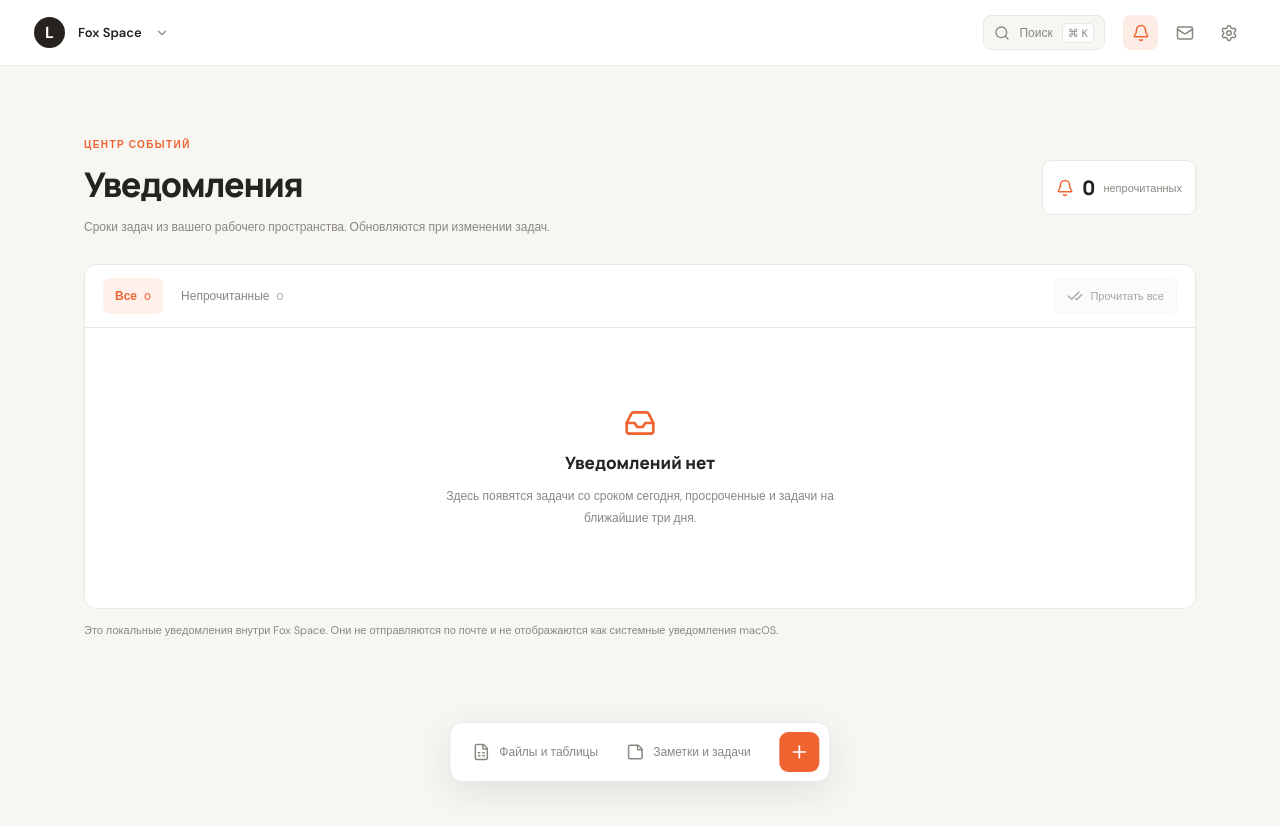
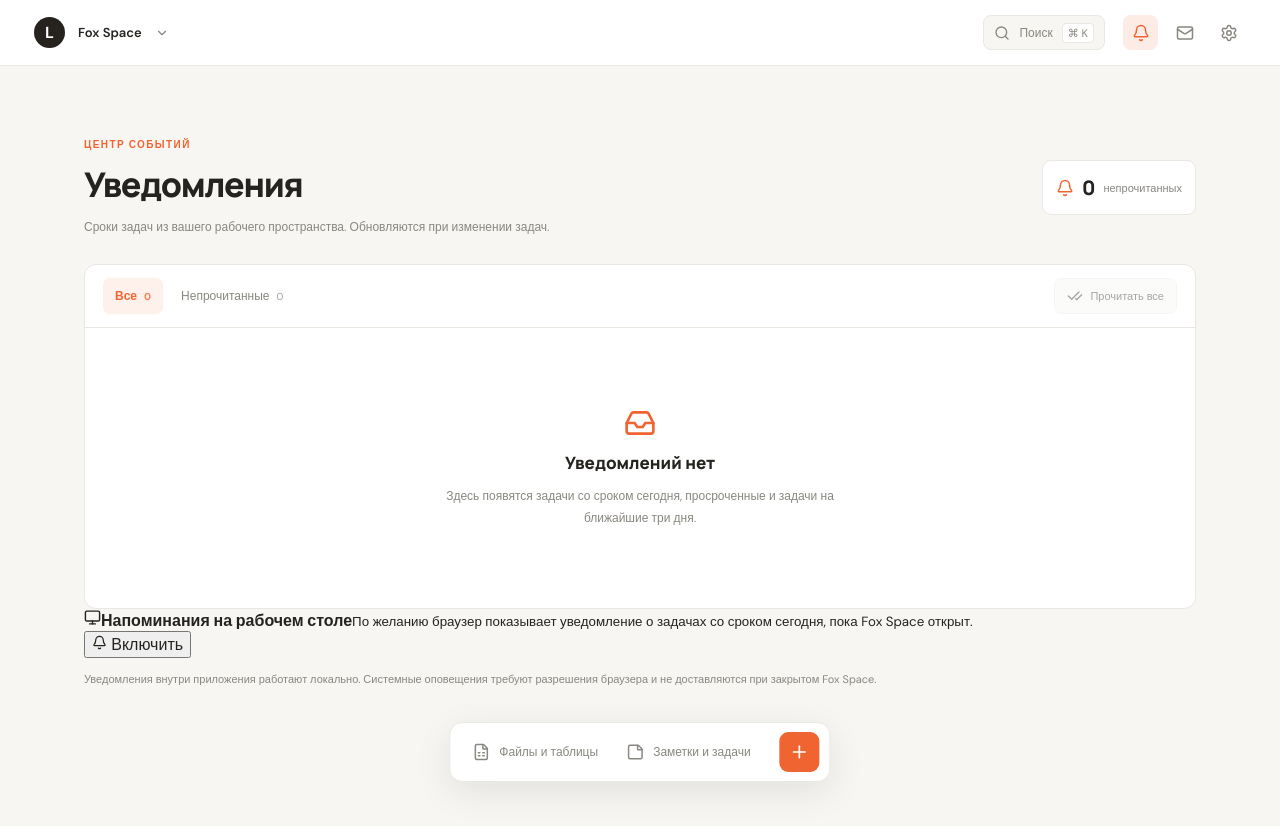
Before and after one commit to liseya-studio/foxspace, a React (Vite) app: page / in a window 1280 px wide. Both pictures are taken after a click on the button 1140 px from the left and 32 px from the top of the page. Shown: the top 826 px of the page. Before the commit the page ends 800 px from the top, so only its background shows below. Built offline with nearby package versions, Linux system fonts and the light colour scheme.

Commit message:
feat(notifications): optional desktop reminder settings and permission messaging

```diff
--- a/src/features/notifications/NotificationCenter.tsx
+++ b/src/features/notifications/NotificationCenter.tsx
@@ -1,6 +1,6 @@
 import { useEffect, useMemo, useState } from "react";
-import { Bell, CheckCheck, Clock3, CalendarDays, AlertCircle, Check, RotateCcw, ArrowUpRight, Inbox } from "lucide-react";
-import { listNotifications, markAllNotifications, markNotification, snoozeNotification, type LocalNotification } from "./data";
+import { Bell, CheckCheck, Clock3, CalendarDays, AlertCircle, Check, RotateCcw, ArrowUpRight, Inbox, Monitor, BellOff } from "lucide-react";
+import { listNotifications, markAllNotifications, markNotification, snoozeNotification, enableDesktopReminders, disableDesktopReminders, getReminderPreferences, type LocalNotification } from "./data";
 
 type Props={onOpenTask:(taskId:string)=>void};
 type Filter="all"|"unread";
@@ -8,6 +8,7 @@ const category:Record<LocalNotification["kind"],string>={overdue:"Просроч
 export default function NotificationCenter({onOpenTask}:Props){
   const [version,setVersion]=useState(0);
   const [filter,setFilter]=useState<Filter>("all");
+  const [permissionMessage,setPermissionMessage]=useState("");
   useEffect(()=>{
     const refresh=()=>setVersion(v=>v+1);
     window.addEventListener("fox-notifications-updated",refresh);
@@ -31,6 +32,8 @@ export default function NotificationCenter({onOpenTask}:Props){
       {!visible.length&&<div className="fox-comm-empty"><Inbox size={32}/><h2>{filter==="unread"?"Всё прочитано":"Уведомлений нет"}</h2><p>{filter==="unread"?"Новых уведомлений пока нет.":"Здесь появятся задачи со сроком сегодня, просроченные и задачи на ближайшие три дня."}</p></div>}
       </div>
     </div>
-    <p className="fox-comm-footnote">Это локальные уведомления внутри Fox Space. Они не отправляются по почте и не отображаются как системные уведомления macOS.</p>
+    <div className="fox-notification-desktop"><div><Monitor size={17}/><span><strong>Напоминания на рабочем столе</strong><small>По желанию браузер показывает уведомление о задачах со сроком сегодня, пока Fox Space открыт.</small></span></div><button onClick={async()=>{if(getReminderPreferences().enabled){disableDesktopReminders();setVersion(v=>v+1);}else{const ok=await enableDesktopReminders();setPermissionMessage(ok?"Уведомления включены.":"Браузер не разрешил показывать уведомления.");setVersion(v=>v+1);}}}>{getReminderPreferences().enabled?<BellOff size={15}/>:<Bell size={15}/>} {getReminderPreferences().enabled?"Отключить":"Включить"}</button></div>
+    {permissionMessage&&<p className="fox-comm-footnote" role="status">{permissionMessage}</p>}
+    <p className="fox-comm-footnote">Уведомления внутри приложения работают локально. Системные оповещения требуют разрешения браузера и не доставляются при закрытом Fox Space.</p>
   </section>;
 }
```
